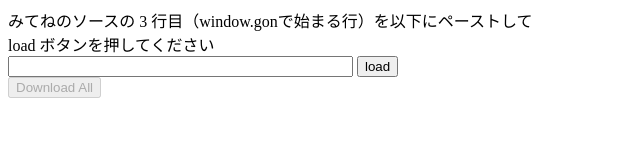
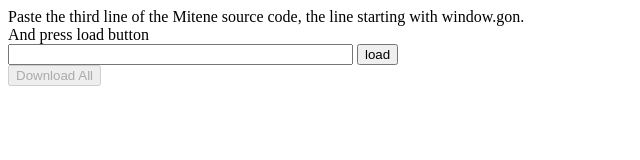
Before and after one commit to miworky/miteneDownloader, an Electron app: page index.html in a window 800 px wide. Shown: the whole page, without its empty margins (0-640 px from the left). Drawn offline with Linux system fonts and the light colour scheme; no server answers.

Commit message:
日本語環境以外であれば英語で表示されるようにした

```diff
--- a/index.html
+++ b/index.html
@@ -4,8 +4,7 @@
  </head>
 <body>
 
-<label>みてねのソースの 3 行目（window.gonで始まる行）を以下にペーストして<BR>
-load ボタンを押してください<BR>
+<label id="description"></label>
 <input type="text" size="40" id="miteneSource" value="" />
 
 <input type="button" value="load" onclick="onClickLoadButton();" id="ButtonLoad" />
@@ -28,10 +27,33 @@
 <script>
 
 
+    let gl_allFiles = [];
+
+    function getBrowserLanguage() {
+       const language = (window.navigator.languages && window.navigator.languages[0]) ||
+            window.navigator.language ||
+            window.navigator.userLanguage ||
+            window.navigator.browserLanguage;
+
+       return language;
+    }
+
+    // 言語設定が日本語なら日本語、それ以外は英語として返す
+    function getDisplayLanguage() {
+        let displayLanguage = "";
+        const browserLanguage = getBrowserLanguage();
+        if (browserLanguage == "ja") {
+            displayLanguage = browserLanguage;
+        }
+        else {
+            displayLanguage = "en_US";
+        }
+
+        return displayLanguage;
+    }
 
 
 
-    let gl_allFiles = [];
 
     function enableInputs(enable) {
        document.getElementById('miteneSource').disabled = !enable;
@@ -208,7 +230,23 @@
     });
 
     window.onload = function() {
+
+
         enableDownloadAllButton(false);
+
+        {
+           let message = "";
+
+           const displayLanguage = getDisplayLanguage();
+           if (displayLanguage == "ja") {
+              message = "みてねのソースの 3 行目（window.gonで始まる行）を以下にペーストして<BR>load ボタンを押してください<BR>"
+           }
+           else {
+              message = "Paste the third line of the Mitene source code, the line starting with window.gon.<BR>And press load button<BR>";
+           }
+
+           document.getElementById("description").innerHTML = message;
+        }
     }
 
 
```
